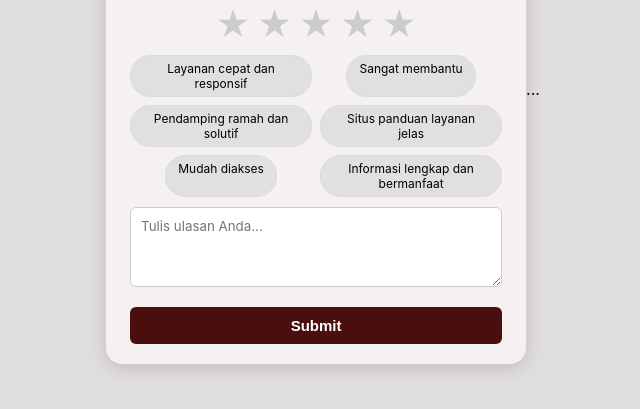
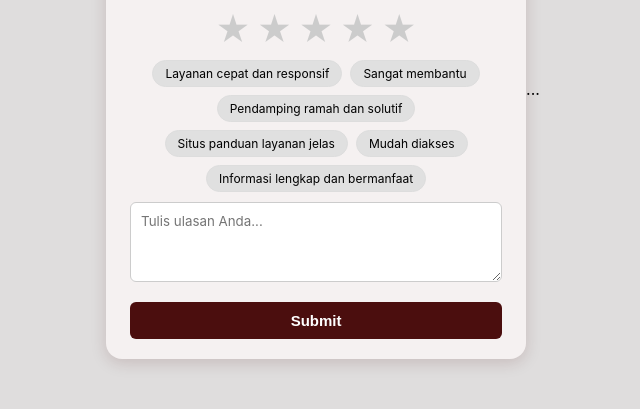
Before and after one commit to maulidanafi23-dot/feedback, a plain HTML site: page index.html in a window 1280 px wide. Shown: the part 311-720 px from the top of the page, without its empty margins (317-957 px from the left). Drawn offline with Linux system fonts and the light colour scheme.

Commit message:
Update index.html

```diff
--- a/index.html
+++ b/index.html
@@ -75,11 +75,12 @@
     }
 
     .suggestions {
-    display: grid;
-    grid-template-columns: repeat(auto-fit, minmax(150px, 1fr));
-    gap: 8px;
-    margin-bottom: 10px;
-  }
+      display: flex;
+      flex-wrap: wrap;
+      gap: 8px;
+      justify-content: center;
+      margin-bottom: 10px;
+    }
     .chip {
       background: #e0e0e0;
       border-radius: 20px;
@@ -89,8 +90,6 @@
       border: 1px solid #ddd;
       transition: all 0.2s;
       user-select: none;
-      text-align: center;
-      justify-self: center;
     }
     .chip.selected {
       background: #ffecec;
```
